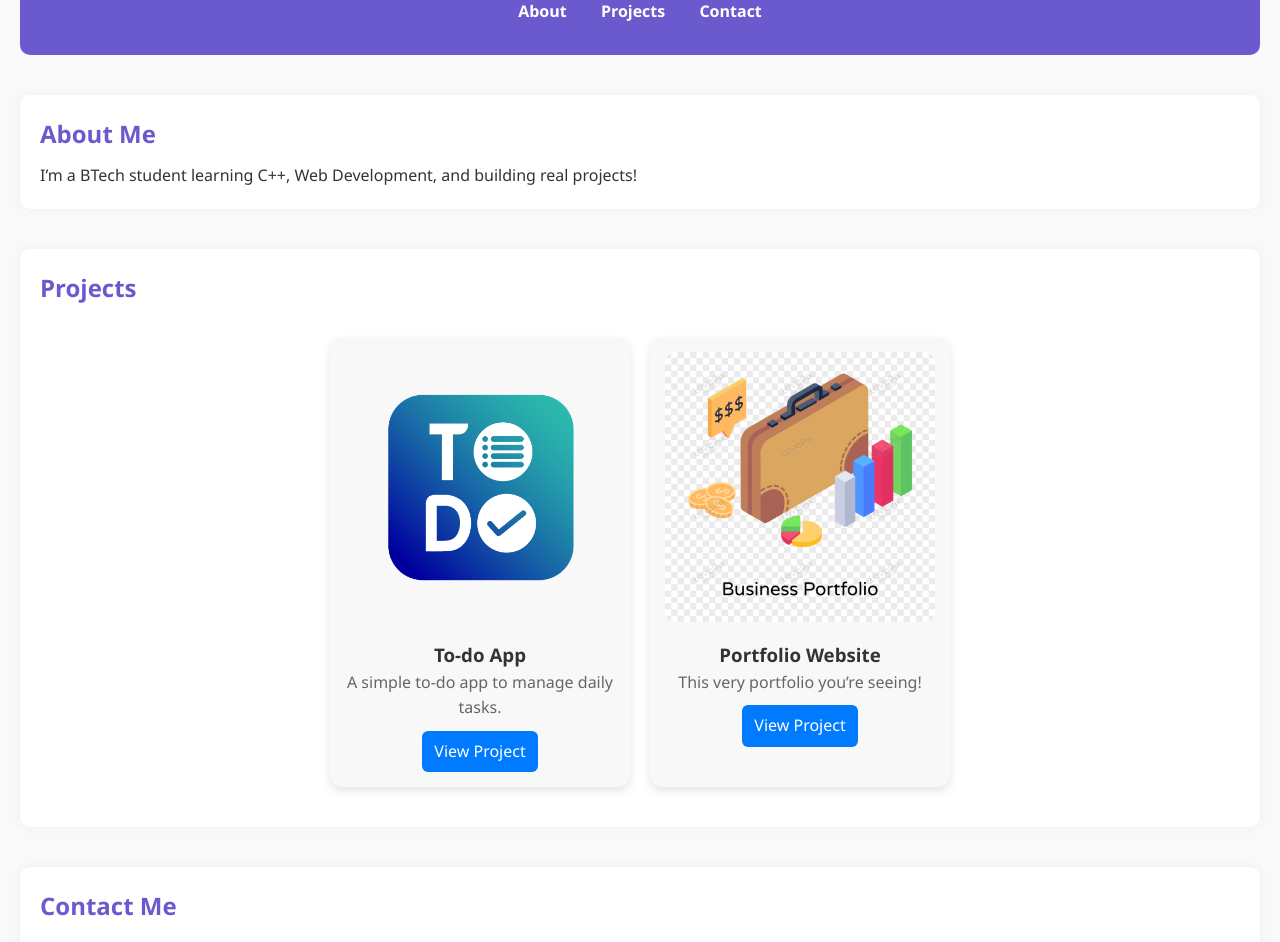
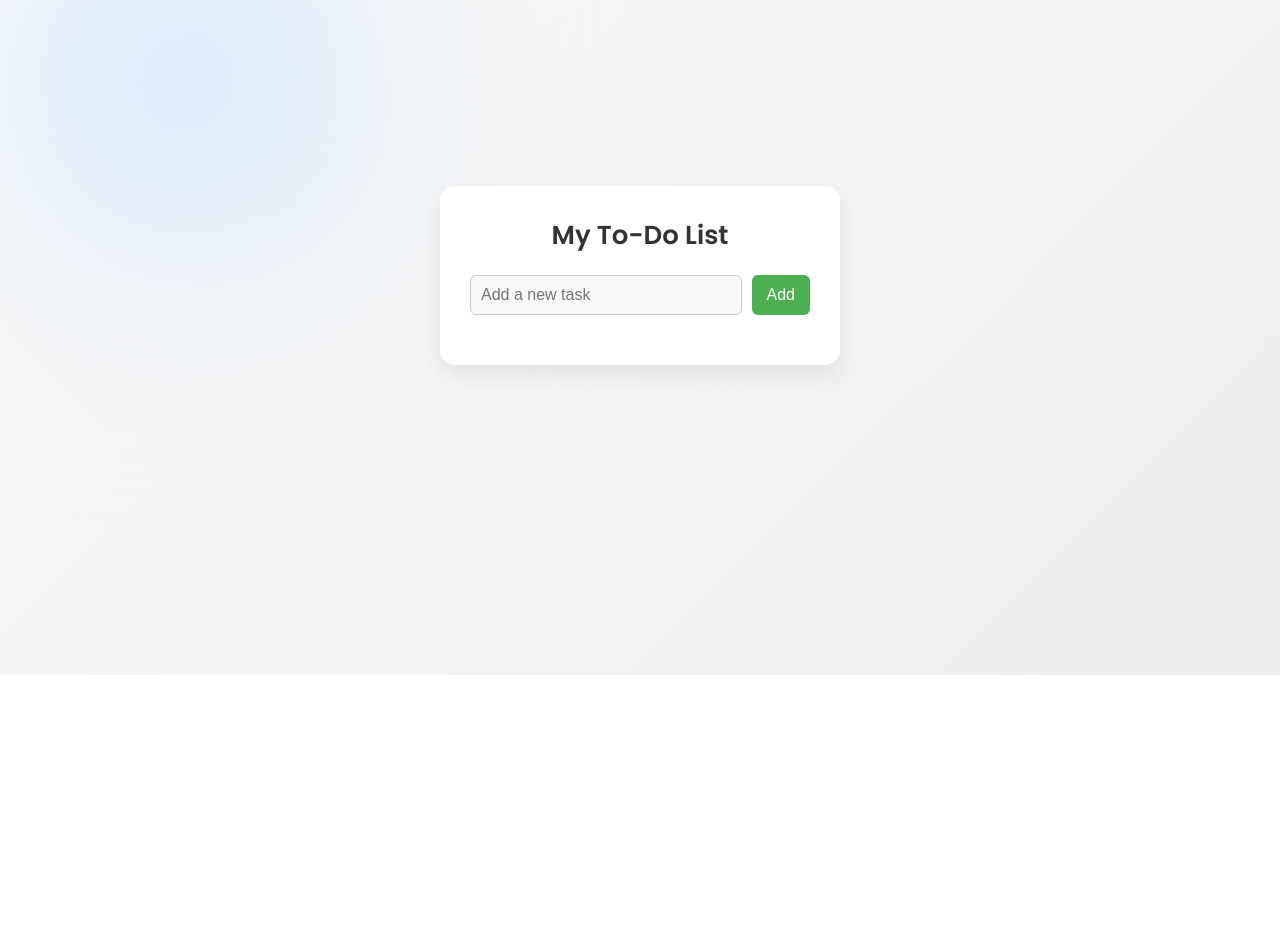
Before and after one commit to Ashrisee/portfolio, a plain HTML site: page my_portfolio/index.html in a window 1280 px wide. Shown: the part 125-1067 px from the top of the page. After the commit the page ends 800 px from the top, so only its background shows below. Drawn offline with Linux system fonts and the light colour scheme.

Commit message:
Add files via upload

```diff
--- a/my_portfolio/index.html
+++ b/my_portfolio/index.html
@@ -1,71 +1,49 @@
-<!-- index.html -->
 <!DOCTYPE html>
 <html lang="en">
 <head>
-  <meta charset="UTF-8" />
-  <meta name="viewport" content="width=device-width, initial-scale=1.0" />
-  <title>My Portfolio</title>
-  <link rel="stylesheet" href="style.css" />
+  <meta charset="UTF-8">
+  <title>To-Do App</title>
+  <link href="https://fonts.googleapis.com/css2?family=Poppins:wght@400;600&display=swap" rel="stylesheet">
+  <link rel="stylesheet" href="style.css">
 </head>
 <body>
 
-  <header>
-    <h1>Hi, I'm Ashritha Reddy</h1>
-    <nav>
-      <a href="#about">About</a>
-      <a href="#projects">Projects</a>
-      <a href="#contact">Contact</a>
-    </nav>
-  </header>
+  <div class="background-shape"></div>
 
-  <section id="about">
-    <h2>About Me</h2>
-    <p>I’m a BTech student learning C++, Web Development, and building real projects!</p>
-  </section>
-<section id="projects">
-  <h2>Projects</h2>
-  <div class="project-container">
+  <div class="container">
+    <h1>My To-Do List</h1>
+    <div class="input-section">
+      <input type="text" id="taskInput" placeholder="Add a new task">
+      <button onclick="addTask()">Add</button>
+    </div>
+    <ul id="taskList"></ul>
+  </div>
 
-    <div class="project-card">
-      <img src="images/to-do.png" alt="To-do App">
-      <h3>To-do App</h3>
-      <p>A simple to-do app to manage daily tasks.</p>
-      <a href="todo/index.html" target="_blank">View Project</a>
-    </div>
+  <script>
+    function addTask() {
+      const input = document.getElementById("taskInput");
+      const task = input.value.trim();
+      if (task === "") return;
 
-    <div class="project-card">
-      <img src="images/portfolio.png" alt="Portfolio Website">
-      <h3>Portfolio Website</h3>
-      <p>This very portfolio you’re seeing!</p>
-      <a href="https://yourportfolio.com" target="_blank">View Project</a>
-    </div>
+      const li = document.createElement("li");
+      li.textContent = task;
+      li.onclick = function () {
+        li.classList.toggle("completed");
+      };
 
-  </div>
-</section>
+      const btn = document.createElement("button");
+      btn.innerHTML = "✖";
+      btn.className = "delete-btn";
+      btn.onclick = function (e) {
+        e.stopPropagation();
+        li.remove();
+      };
 
+      li.appendChild(btn);
+      document.getElementById("taskList").appendChild(li);
+      input.value = "";
+    }
+  </script>
 
-
-  <section id="contact">
-  <h2>Contact Me</h2>
-  <form action="https://formspree.io/f/xyzjdlpz" method="POST">
-    <label for="name">Name</label>
-    <input type="text" id="name" name="name" required>
-
-    <label for="email">Email</label>
-    <input type="email" id="email" name="_replyto" required>
-
-    <label for="message">Message</label>
-    <textarea id="message" name="message" rows="5" required></textarea>
-
-    <button type="submit">Send Message</button>
-  </form>
-</section>
-
-
-  <footer>
-    <p>© 2025 Ashritha. All rights reserved.</p>
-  </footer>
-
-  <script src="script.js"></script>
 </body>
 </html>
--- a/my_portfolio/style.css
+++ b/my_portfolio/style.css
@@ -1,148 +1,115 @@
-/* style.css */
+@import url('https://fonts.googleapis.com/css2?family=Poppins:wght@400;600&display=swap');
 
-/* Reset some default styles */
 * {
+  box-sizing: border-box;
   margin: 0;
   padding: 0;
-  box-sizing: border-box;
 }
 
 body {
-  font-family: 'Segoe UI', Tahoma, Geneva, Verdana, sans-serif;
-  line-height: 1.6;
-  background-color: #f9f9f9;
-  color: #333;
-  padding: 20px;
+  font-family: 'Poppins', sans-serif;
+  background: linear-gradient(135deg, #fdfbfb 0%, #ebedee 100%);
+  min-height: 100vh;
+  display: flex;
+  justify-content: center;
+  align-items: center;
+  position: relative;
+  overflow: hidden;
 }
 
-/* Header */
-header {
-  text-align: center;
-  padding: 30px 0;
-  background-color: #6a5acd;
-  color: white;
-  border-radius: 10px;
-  margin-bottom: 40px;
+.background-shape {
+  position: absolute;
+  top: -100px;
+  left: -120px;
+  width: 600px;
+  height: 600px;
+  background: radial-gradient(circle, #d0e6fa 0%, transparent 70%);
+  border-radius: 50%;
+  filter: blur(90px);
+  z-index: -1;
 }
 
-header h1 {
-  font-size: 2.5rem;
-  margin-bottom: 10px;
+.container {
+  background: #ffffff;
+  padding: 30px;
+  border-radius: 15px;
+  box-shadow: 0 10px 25px rgba(0, 0, 0, 0.08);
+  width: 400px;
+  max-width: 90%;
+  text-align: center;
 }
 
-nav a {
-  margin: 0 15px;
-  text-decoration: none;
-  color: white;
-  font-weight: bold;
+h1 {
+  margin-bottom: 20px;
+  color: #333;
+  font-size: 26px;
+  font-weight: 600;
 }
 
-nav a:hover {
-  text-decoration: underline;
+.input-section {
+  display: flex;
+  gap: 10px;
+  margin-bottom: 20px;
 }
 
-/* Sections */
-section {
-  margin-bottom: 40px;
-  background: white;
-  padding: 20px;
-  border-radius: 10px;
-  box-shadow: 0 0 10px rgba(0, 0, 0, 0.05);
+input {
+  flex: 1;
+  padding: 10px;
+  border-radius: 6px;
+  border: 1px solid #ccc;
+  background: #f9f9f9;
+  font-size: 16px;
 }
 
-h2 {
-  margin-bottom: 10px;
-  color: #6a5acd;
+button {
+  padding: 10px 15px;
+  border: none;
+  border-radius: 6px;
+  background: #4caf50;
+  color: white;
+  font-weight: 500;
+  font-size: 16px;
+  cursor: pointer;
+  transition: background 0.3s ease;
 }
 
-/* Footer */
-footer {
-  text-align: center;
-  margin-top: 60px;
-  font-size: 0.9rem;
-  color: #666;
-}
-/* Project Cards */
-.project-container {
-  display: flex;
-  flex-wrap: wrap;
-  gap: 20px;
-  justify-content: center;
-  padding: 20px;
+button:hover {
+  background: #388e3c;
 }
 
-.project-card {
-  width: 300px;
-  background-color: #f8f8f8;
-  border-radius: 12px;
-  box-shadow: 0 4px 8px rgba(0,0,0,0.1);
-  padding: 15px;
-  text-align: center;
-  transition: transform 0.3s ease;
+ul {
+  list-style: none;
+  padding: 0;
 }
 
-.project-card:hover {
-  transform: scale(1.05);
+li {
+  padding: 12px;
+  background: #f0f4f8;
+  margin-bottom: 10px;
+  border-radius: 8px;
+  display: flex;
+  justify-content: space-between;
+  align-items: center;
+  transition: 0.2s ease;
+  cursor: pointer;
+  font-size: 15px;
 }
 
-.project-card img {
-  width: 100%;
-  border-radius: 10px;
+li:hover {
+  background: #e0ebf5;
 }
 
-.project-card h3 {
-  margin-top: 10px;
-  color: #333;
+li.completed {
+  background: #d3eedd;
+  text-decoration: line-through;
+  color: #555;
 }
 
-.project-card p {
-  color: #666;
+.delete-btn {
+  background: none;
+  border: none;
+  color: #e74c3c;
+  font-size: 18px;
+  font-weight: bold;
+  cursor: pointer;
 }
-
-.project-card a {
-  display: inline-block;
-  margin-top: 10px;
-  text-decoration: none;
-  color: white;
-  background-color: #007bff;
-  padding: 8px 12px;
-  border-radius: 6px;
-}
-
-/* Contact Form */
-form {
-  display: flex;
-  flex-direction: column;
-  gap: 15px;
-  max-width: 500px;
-  margin-top: 20px;
-}
-
-label {
-  font-weight: bold;
-  color: #333;
-}
-
-input, textarea {
-  padding: 10px;
-  border: 1px solid #ccc;
-  border-radius: 8px;
-  font-size: 1rem;
-  width: 100%;
-}
-
-button[type="submit"] {
-  background-color: #6a5acd;
-  color: white;
-  padding: 12px;
-  border: none;
-  border-radius: 8px;
-  cursor: pointer;
-  font-size: 1rem;
-  font-weight: bold;
-  transition: background-color 0.3s;
-}
-
-button[type="submit"]:hover {
-  background-color: #5742d2;
-}
```
Also changed, not shown: my_portfolio/script.js (added, +24 -0 lines).
